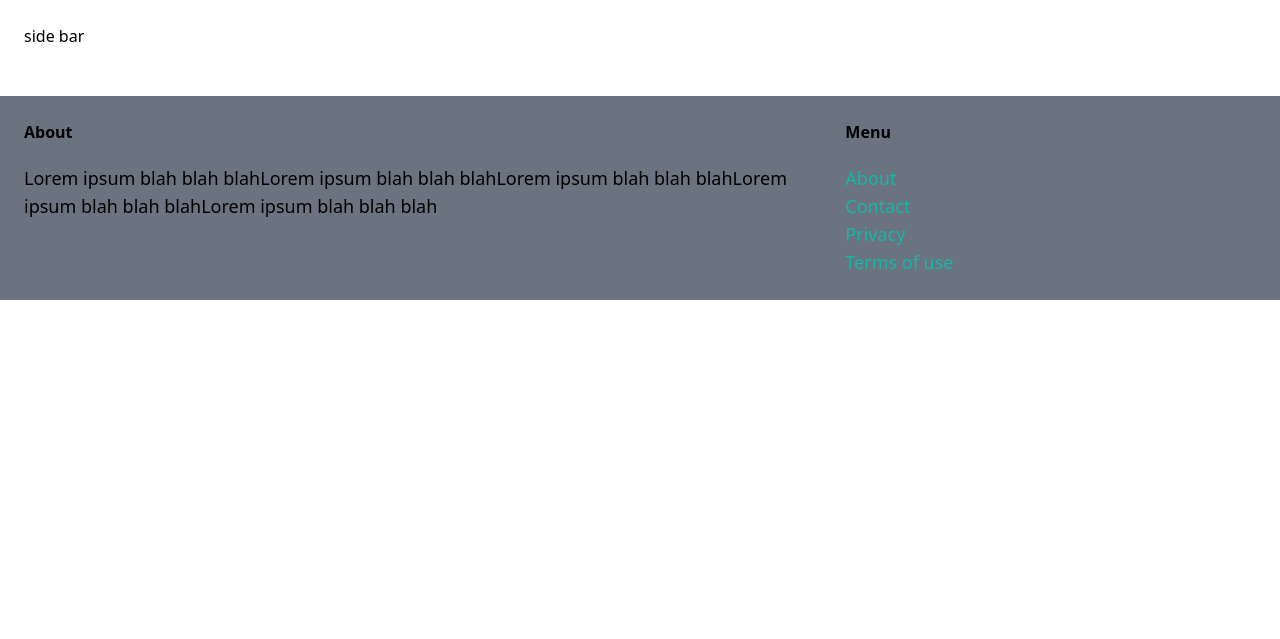
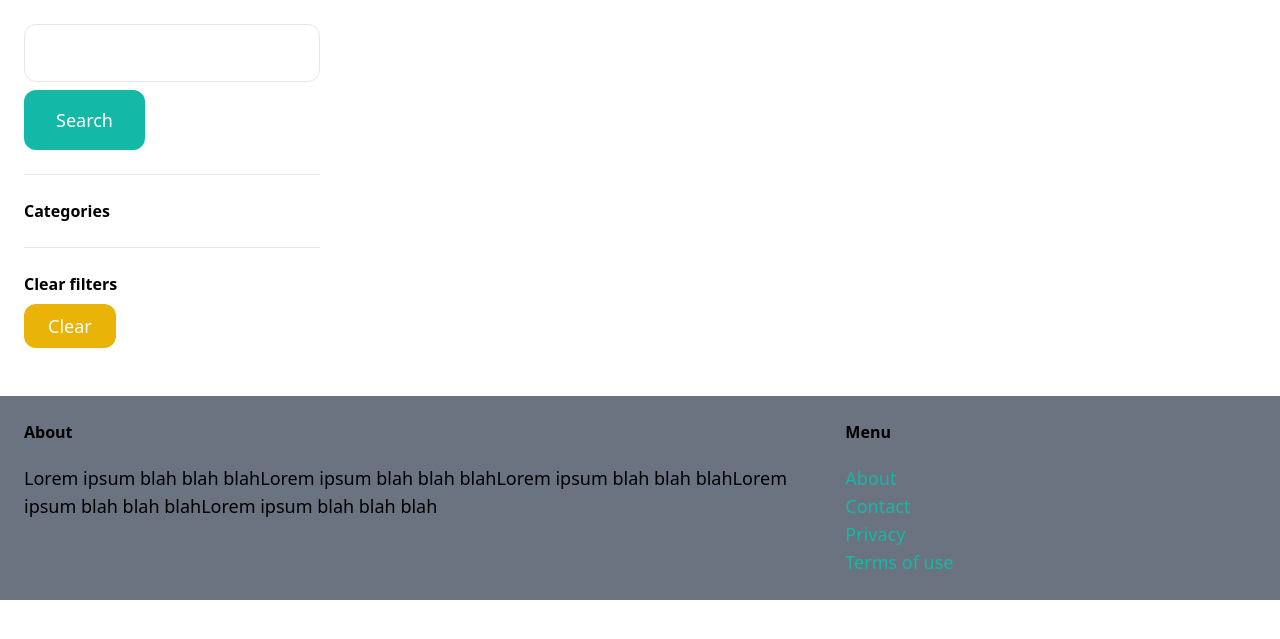
Before and after one commit to damianwalendzik/online_marketplace, a Django app: page /items/ in a window 1280 px wide. Shown: the part 77-716 px from the top of the page. Run offline with Django 4.2, Linux system fonts and the light colour scheme; data that the repository does not hold is empty; some libraries are stand-ins or nearby versions.

Commit message:
some functionalities related to filters added

```diff
--- a/puddle/item/templates/item/items.html
+++ b/puddle/item/templates/item/items.html
@@ -3,11 +3,32 @@
 {% block title %}Items{% endblock %}
 
 {% block content %}
-    <div class="pb-6 grid-cols-4 gap-4">
+    <div class="pb-6 grid grid-cols-4 gap-4">
         <div class="col-span-1">
-            side bar
-            <div class="col-span-3">
-                <div class="grid grid-cols-3 gap-3">
+            <form method="get" action="{% url 'item:items' %}">
+                <input name="query" class="w-full py-4 px-6 border rounded-xl" type="text" value={{ query }}>
+
+                <button class="mt-2 py-4 px-8 text-lg bg-teal-500 text-white rounded-xl">Search</button>
+            </form>
+
+            <hr class="my-6">
+            <p class="font-semibold">Categories</p>
+            <ul>
+                {% for category in categories %}
+                <li class="py-2 px-2 rounded-xl{% if category.id == category_id %} bg-gray-200 {% endif %}">
+                    <a href="{% url 'item:items' %}?query={{ query }}&category={{ category.id }}">{{ category.name }}</a>
+                </li>
+                {% endfor %}
+            </ul>
+            <hr class="my-6">
+            <p class="font-semibold">Clear filters</p>
+
+            <ul>
+                <li><a href="{% url 'item:items' %}" class="mt-2 py-2 px-6 inline-block bg-yellow-500 text-lg rounded-xl text-white">Clear</a></li>
+            </ul>
+        </div>
+
+        <div class="col-span-3 grid grid-cols-3 gap-3">
             {% for item in items %}
             <div>
                 <a href="{% url 'item:detail' item.id %}">
@@ -27,6 +48,4 @@
             {% endfor %}
         </div>
     </div>
-        </div>
-    </div>
 {% endblock %}
--- a/puddle/item/views.py
+++ b/puddle/item/views.py
@@ -1,7 +1,8 @@
 from django.shortcuts import render, get_object_or_404, redirect
-from .models import Item
+from .models import Item, Category
 from django.contrib.auth.decorators import login_required
 from .forms import NewItemForm, EditItemForm
+from django.db.models import Q
 
 # Create your views here.
 def detail(request, pk):
@@ -57,8 +58,20 @@ def edit(request, pk):
     })
 
 def items(request):
+    query = request.GET.get('query', '')
     items = Item.objects.filter(is_sold=False)
+    categories = Category.objects.all()
+    category_id = request.GET.get('category',0)
+
+    if category_id:
+        items=items.filter(category_id=category_id)
+
+    if query:
+        items=items.filter(Q(name__icontains=query) | Q(description__icontains=query))
 
     return render(request, 'item/items.html', {
-        'items':items
+        'items':items,
+        'query': query,
+        'categories': categories,
+        'category_id': int(category_id),
     })
```
Lines whose indentation alone changed are shown as unchanged.
